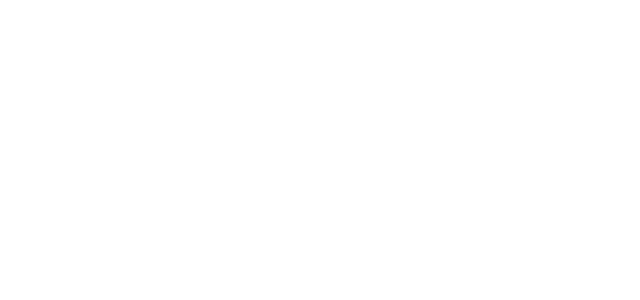
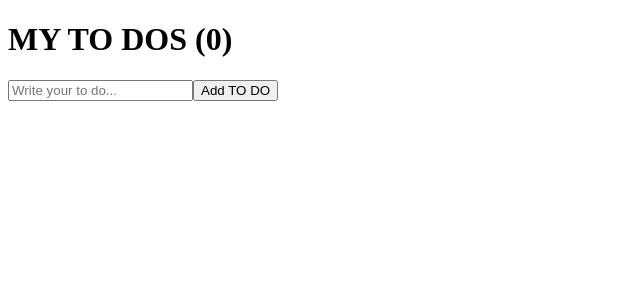
Before and after one commit to miladiashe/react-beginning, a React (Create React App) app: page / in a window 1280 px wide. Shown: the top 300 px of the page, without its empty margins (0-640 px from the left). Built offline with nearby package versions, Linux system fonts and the light colour scheme.

Commit message:
todo 리스트 제작

```diff
--- a/src/App.js
+++ b/src/App.js
@@ -2,7 +2,33 @@
 import styles from "./App.module.css";
 import { useEffect, useState } from "react";
 function App() {
-    return <div></div>;
+    const [toDo, setToDo] = useState("");
+    const [toDos, setToDos] = useState([]);
+    const onChange = (event) => setToDo(event.target.value);
+    const onSubmit = (event) => {
+        event.preventDefault();
+        if (toDo === "") {
+            return;
+        }
+
+        setToDo("");
+        setToDos((currentArray) => [toDo, ...toDos]);
+    };
+    console.log(toDos);
+    return (
+        <div>
+            <h1>MY TO DOS ({toDos.length})</h1>
+            <form onSubmit={onSubmit}>
+                <input
+                    onChange={onChange}
+                    value={toDo}
+                    type="text"
+                    placeholder="Write your to do..."
+                />
+                <button>Add TO DO</button>
+            </form>
+        </div>
+    );
 }
 
 export default App;
```
